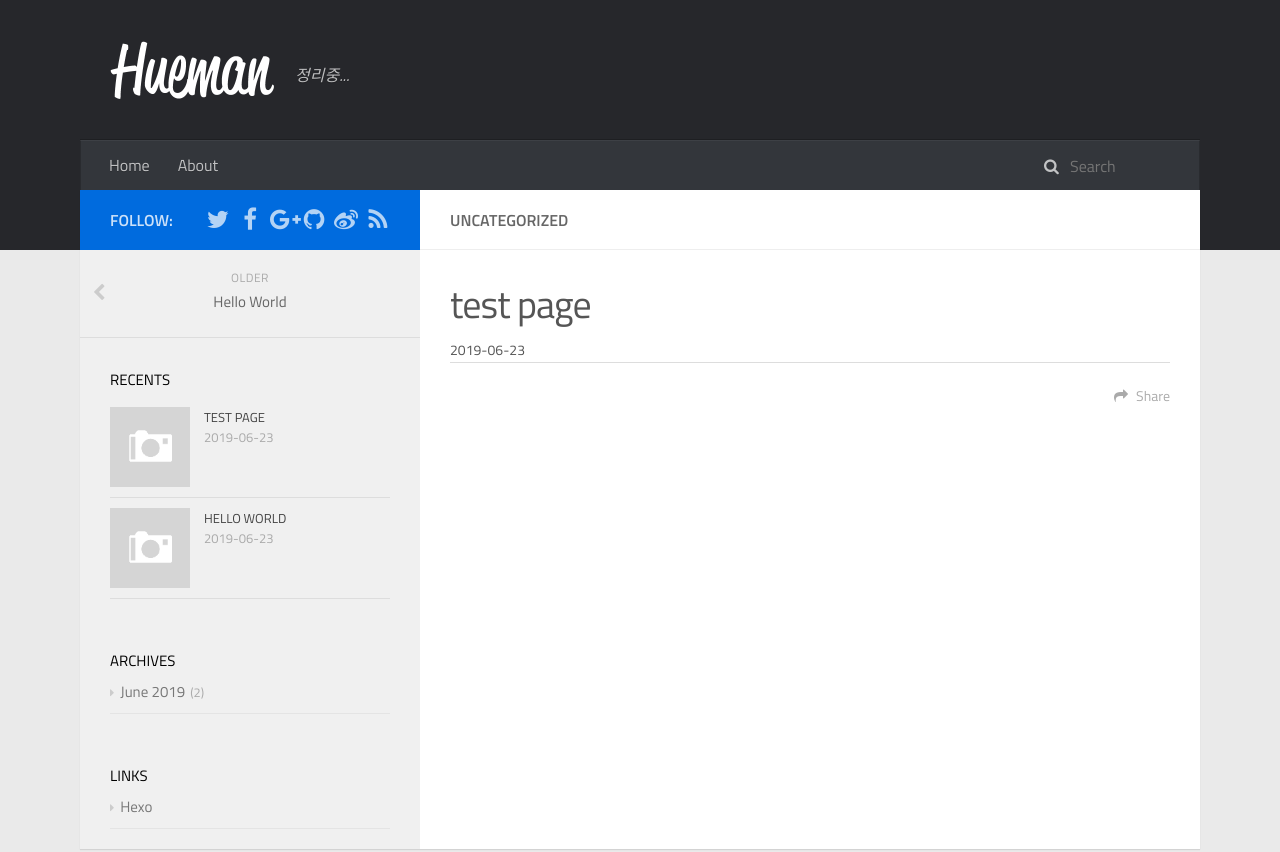
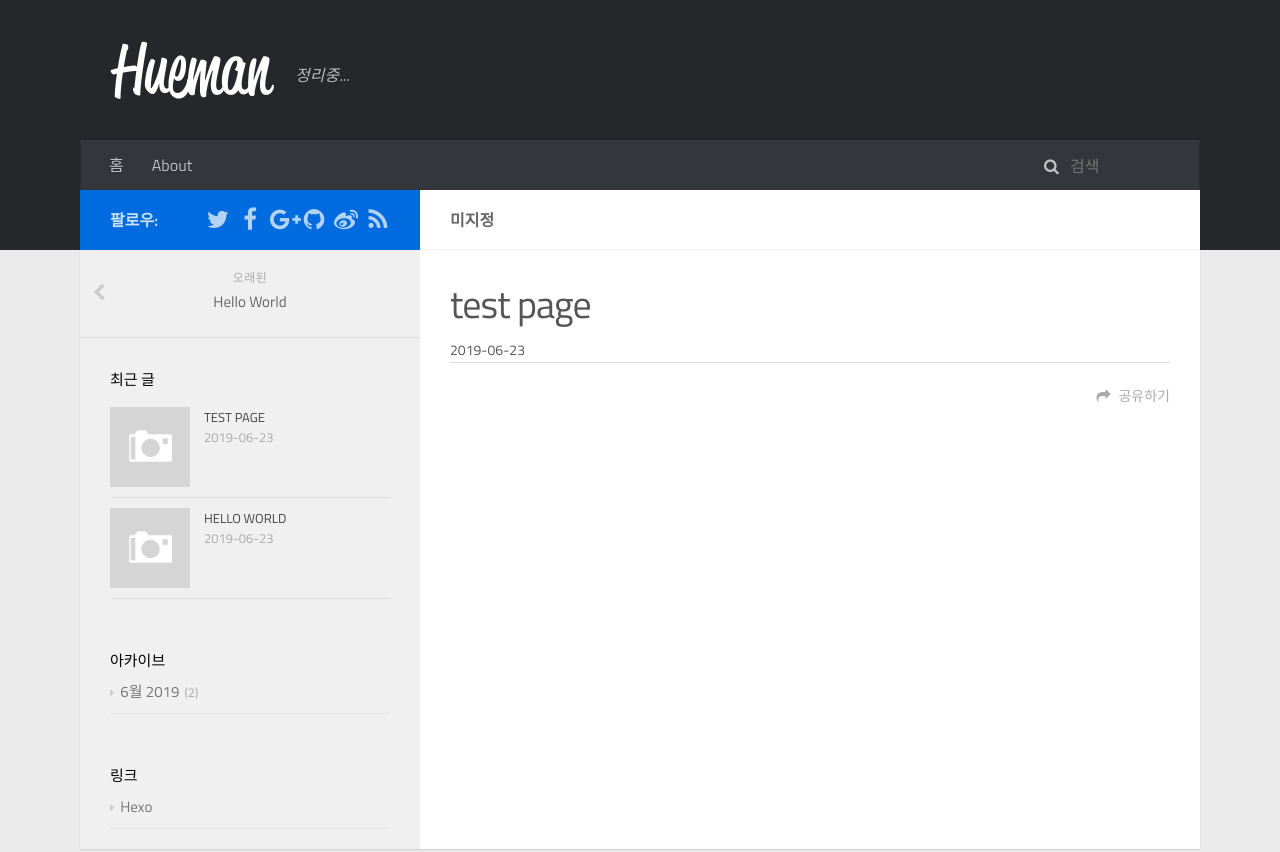
Before and after one commit to NobleTuna/NobleTuna.github.io, a plain HTML site: page 2019/06/23/test-page/index.html in a window 1280 px wide. Shown: the top 852 px of the page. Drawn offline with Linux system fonts and the light colour scheme; no server answers; a script that the page names is missing.

Commit message:
Site updated: 2019-06-23 22:11:39

```diff
--- a/2019/06/23/test-page/index.html
+++ b/2019/06/23/test-page/index.html
@@ -18,7 +18,7 @@
 <meta property="og:url" content="http://NobleTuna.github.io/2019/06/23/test-page/index.html">
 <meta property="og:site_name" content="Tuna&#39;s Room">
 <meta property="og:description" content="정리중...">
-<meta property="og:locale" content="en">
+<meta property="og:locale" content="ko">
 <meta property="og:updated_time" content="2019-06-23T12:08:46.980Z">
 <meta name="twitter:card" content="summary">
 <meta name="twitter:title" content="test page">
@@ -73,7 +73,7 @@
                         <ul id="main-nav">
 
                                 <li class="main-nav-list-item" >
-                                    <a class="main-nav-list-link" href="/">Home</a>
+                                    <a class="main-nav-list-link" href="/">홈</a>
                                 </li>
 
 
@@ -87,7 +87,7 @@
                             <div id="search-form-wrap">
 
     <form class="search-form">
-        <input type="text" class="ins-search-input search-form-input" placeholder="Search" />
+        <input type="text" class="ins-search-input search-form-input" placeholder="검색" />
         <button type="submit" class="search-form-submit"></button>
     </form>
     <div class="ins-search">
@@ -106,10 +106,10 @@
 (function (window) {
     var INSIGHT_CONFIG = {
         TRANSLATION: {
-            POSTS: 'Posts',
+            POSTS: '포스트',
             PAGES: 'Pages',
-            CATEGORIES: 'Categories',
-            TAGS: 'Tags',
+            CATEGORIES: '카테고리',
+            TAGS: '태그',
             UNTITLED: '(Untitled)',
         },
         ROOT_URL: '/',
@@ -135,7 +135,7 @@
                         <div class="main-body-header">
     <h1 class="header">
 
-    uncategorized
+    미지정
     </h1>
 </div>
 
@@ -176,7 +176,7 @@
 
 
 
-    <a data-url="http://NobleTuna.github.io/2019/06/23/test-page/" data-id="cjx8wsgoj0001fgumeojcvzpf" class="article-share-link"><i class="fa fa-share"></i>Share</a>
+    <a data-url="http://NobleTuna.github.io/2019/06/23/test-page/" data-id="cjx8wsgoj0001fgumeojcvzpf" class="article-share-link"><i class="fa fa-share"></i>공유하기</a>
 <script>
     (function ($) {
         $('body').on('click', function() {
@@ -278,7 +278,7 @@
                     <aside id="sidebar">
     <a class="sidebar-toggle" title="Expand Sidebar"><i class="toggle icon"></i></a>
     <div class="sidebar-top">
-        <p>follow:</p>
+        <p>팔로우:</p>
         <ul class="social-links">
 
 
@@ -337,7 +337,7 @@
 
 
         <a href="/2019/06/23/hello-world/" id="article-nav-older" class="article-nav-link-wrap">
-        <strong class="article-nav-caption">older</strong>
+        <strong class="article-nav-caption">오래된</strong>
         <p class="article-nav-title">Hello World</p>
         <i class="icon fa fa-chevron-left" id="icon-chevron-left"></i>
         </a>
@@ -353,7 +353,7 @@
 
 
     <div class="widget-wrap">
-        <h3 class="widget-title">recents</h3>
+        <h3 class="widget-title">최근 글</h3>
         <div class="widget">
             <ul id="recent-post" class="">
 
@@ -407,9 +407,9 @@
 
 
     <div class="widget-wrap widget-list">
-        <h3 class="widget-title">archives</h3>
+        <h3 class="widget-title">아카이브</h3>
         <div class="widget">
-            <ul class="archive-list"><li class="archive-list-item"><a class="archive-list-link" href="/archives/2019/06/">June 2019</a><span class="archive-list-count">2</span></li></ul>
+            <ul class="archive-list"><li class="archive-list-item"><a class="archive-list-link" href="/archives/2019/06/">6월 2019</a><span class="archive-list-count">2</span></li></ul>
         </div>
     </div>
 
@@ -423,7 +423,7 @@
 
 
     <div class="widget-wrap widget-list">
-        <h3 class="widget-title">links</h3>
+        <h3 class="widget-title">링크</h3>
         <div class="widget">
             <ul>
 
```
Also changed, not shown: 2019/06/23/hello-world/index.html (+14 -14 lines), archives/2019/06/index.html (+13 -13 lines), archives/2019/index.html (+13 -13 lines), archives/index.html (+13 -13 lines), index.html (+12 -12 lines).
